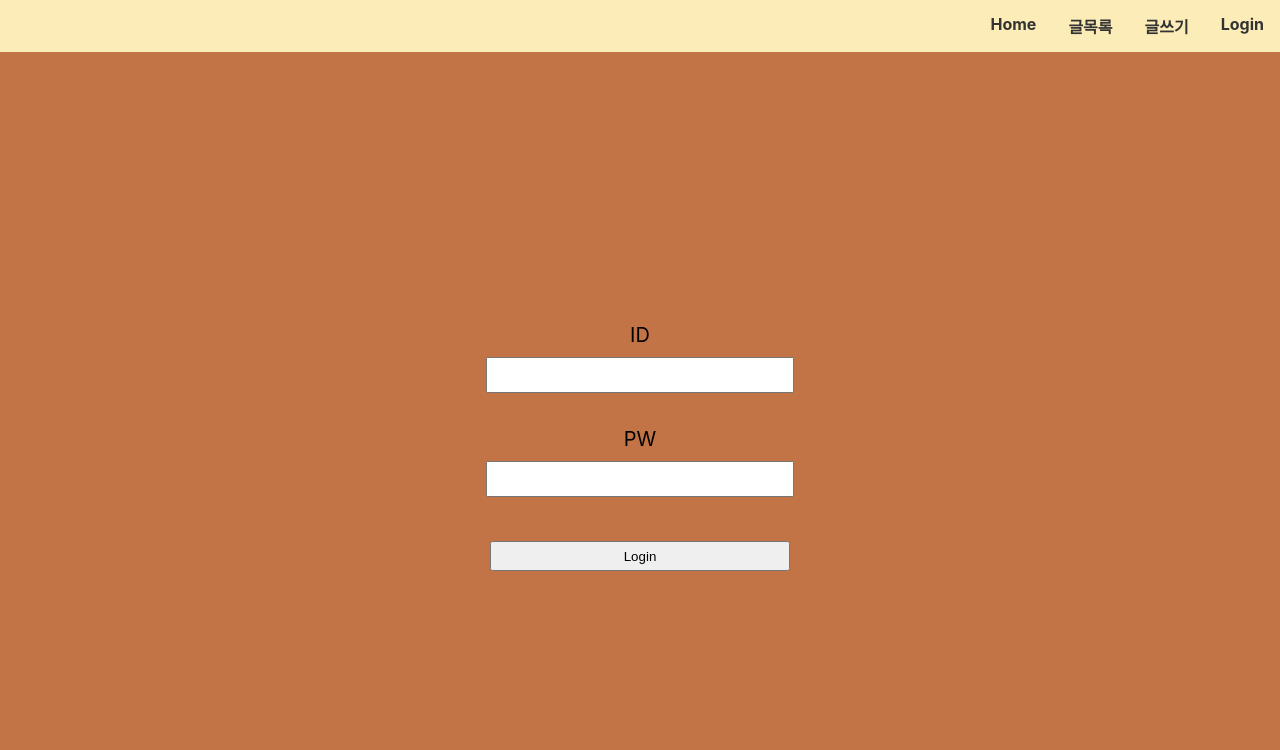
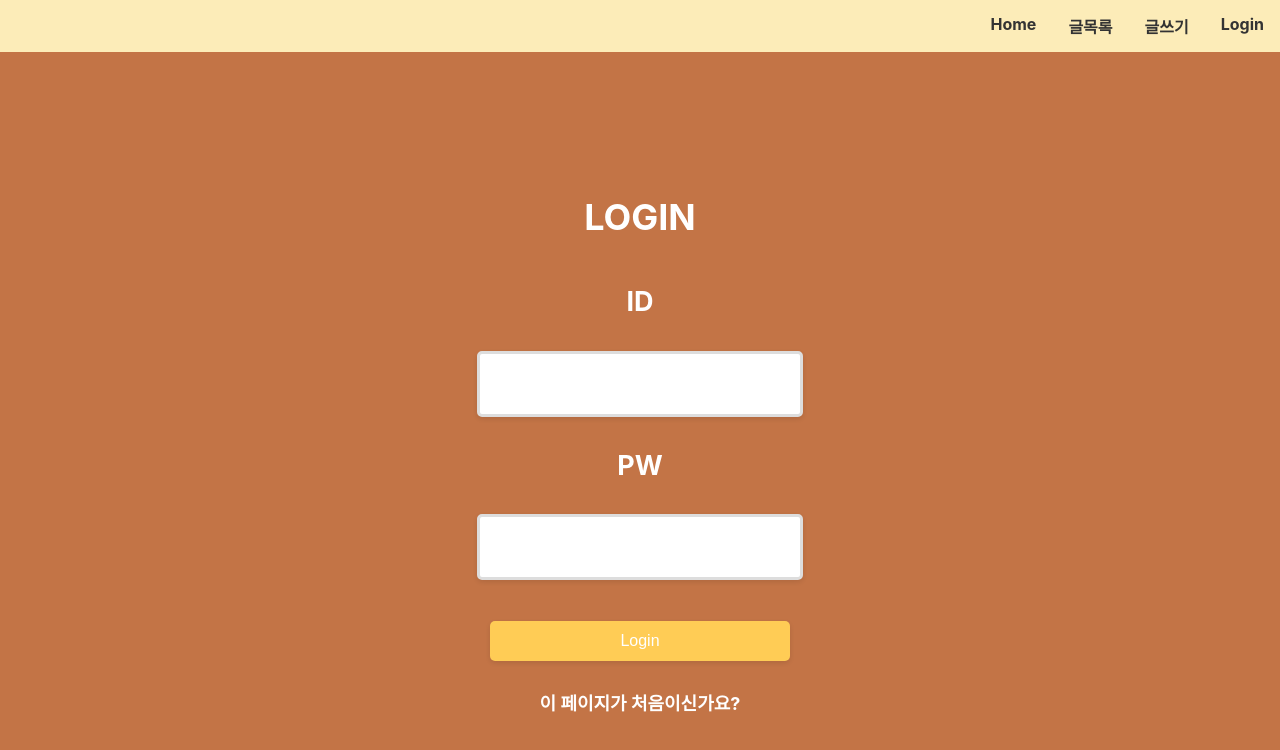
Before and after one commit to LYZAcell/Portfolio_5thweek_a, a React (Create React App) app: page /Login in a window 1280 px wide. Shown: the top 750 px of the page. Built offline with nearby package versions, Linux system fonts and the light colour scheme; no server answers.

Commit message:
Login 과제 완성

```diff
--- a/package.json
+++ b/package.json
@@ -16,7 +16,7 @@
     "web-vitals": "^2.1.4"
   },
   "scripts": {
-    "start": "react-scripts start",
+    "start": "react-scripts start --port 3000",
     "build": "react-scripts build",
     "test": "react-scripts test",
     "eject": "react-scripts eject"
--- a/src/App.js
+++ b/src/App.js
@@ -22,6 +22,7 @@ import PostDetail from './PostDetail';
 import EditPost from './EditPost';
 
 import WriteIDPW from './IDPW.js';
+import Signup from './Signup';
 
 export const AppContext = createContext();
 
@@ -133,6 +134,7 @@ function App() {
           <Route path="/post/:id" element={<PostDetail />} />
           <Route path="/edit/:id" element={<EditPost />} />
           <Route path = "/Login" element = {<WriteIDPW/>} />
+          <Route path = "/signup" element = {<Signup/>}/>
         </Routes>
 
       </div>
--- a/src/IDPW.js
+++ b/src/IDPW.js
@@ -1,32 +1,75 @@
 import styled from "styled-components";
-import React, {useState} from 'react';
+import React, { useState } from 'react';
+import { useNavigate } from 'react-router-dom';
+import { useCookies } from "react-cookie";
+import { apiCall } from "./server";
 import axios from "axios";
-import { apiCall } from "./server";
-import {Cookies, useCookies} from "react-cookie";
+
 
 const Inputwrapper = styled.div`
   height: 100vh;
   width: 100vw;
-font-size : 20px;
+  font-size: 18px;
+  color: white;
   display: flex;
   flex-direction: column;
   justify-content: center;
-align-items: center;`
-
+  align-items: center;`;
 
 const Inputstyledwrapper = styled.input`
   width: 300px;
-height: 30px;
-margin: 10px;`
+  height: 40px;
+  margin: 10px;
+  padding: 10px;
+  border: 3px solid #ddd;
+  border-radius: 5px;
+  font-size: 16px;
+  box-shadow: 0 2px 5px rgba(0, 0, 0, 0.1);
+  transition: all 0.3s ease;
+
+  &:focus {
+    border-color: #A8DE13;
+    box-shadow: 0 0 5px rgba(108, 99, 255, 0.5);
+    outline: none;
+  }`;
 
 const Buttonwrapper = styled.button`
-width:300px;
-height: 30px;
-margin: 10px;`
+  width: 300px;
+  height: 40px;
+  margin: 10px;
+  background-color: #FFCC55;
+  color: white;
+  border: none;
+  border-radius: 5px;
+  font-size: 16px;
+  cursor: pointer;
+  box-shadow: 0 2px 5px rgba(0, 0, 0, 0.1);
+  transition: all 0.3s ease;
 
-const WriteIDPW  = () =>{
+  &:hover {
+    background-color: #15AA1D;
+    box-shadow: 0 4px 10px rgba(0, 0, 0, 0.2);
+  }
+
+  &:active {
+    background-color: #178F1D;
+    box-shadow: 0 2px 5px rgba(0, 0, 0, 0.2) inset;
+  }`;
+
+const SignupLink = styled.p`
+  font-weight: bold;
+  cursor: pointer;
+  transition: color 0.3s ease;
+
+  &:hover {
+    color: skyblue;
+  }`;
+
+const WriteIDPW = () => {
   const [id, setID] = useState("");
   const [pw, setPW] = useState("");
+  const navigate = useNavigate();
+  const [cookies, setCookie] = useCookies();
 
   const handleIDChange = (e) => {
     setID(e.target.value);
@@ -36,34 +79,41 @@ const handlePWChange = (e) => {
     setPW(e.target.value);
   };
 
-const [cookies, setCookie, removeCookie] = useCookies();
-
-
-const handlelogin = async () => {
+  const handleLogin = async () => {
     try {
-      const response = await apiCall.post("/auth/login", {
+      const response = await apiCall.post("/dj/login/", {
         username: id,
         password: pw,
       });
+    // 로그인이 성공한 경우에만 팝업을 띄웁니다.
+    alert("로그인 되었습니다!");
       console.log(response.data);
-      sessionStorage.setItem("token",response.data.token);
-      setCookie("token", response.data.token)
+      sessionStorage.setItem("token", response.data.token);
+      setCookie("token", response.data.token);
     } catch (error) {
-      return error;
+      alert("로그인에 실패하였습니다. 다시 시도해주세요.");
+      console.error(error);
     }
   };
+
+  const handleSignupRedirect = () => {
+    navigate("/signup");
+  };
+
   console.log(sessionStorage.getItem("token"));
 
   return (
     <Inputwrapper>
-            ID<Inputstyledwrapper onChange={handleIDChange}/>
-            <br/>
-            PW<Inputstyledwrapper onChange={handlePWChange}/>
-            <br/>
-            <Buttonwrapper onClick = {handlelogin}>Login</Buttonwrapper>
+      <h1>LOGIN</h1>
+      <h2>ID</h2>
+      <Inputstyledwrapper onChange={handleIDChange} />
+      <h2>PW</h2>
+      <Inputstyledwrapper type="password" onChange={handlePWChange} />
+      <br />
+      <Buttonwrapper onClick={handleLogin}>Login</Buttonwrapper>
+      <SignupLink onClick={handleSignupRedirect}>이 페이지가 처음이신가요?</SignupLink>
     </Inputwrapper>
-
-    )
-}
+  );
+};
 
 export default WriteIDPW;
--- /dev/null
+++ b/src/Signup.js
@@ -0,0 +1,133 @@
+import React, { useState } from 'react';
+import styled from 'styled-components';
+import axios from 'axios';
+
+const SignupWrapper = styled.div`
+  height: 100vh;
+  width: 100vw;
+  display: flex;
+  flex-direction: column;
+  justify-content: center;
+  align-items: center;
+  color: white;
+`;
+
+const Inputstyledwrapper = styled.input`
+  width: 300px;
+  height: 40px;
+  margin: 10px;
+  padding: 10px;
+  border: 2px solid #ddd;
+  border-radius: 5px;
+  font-size: 16px;
+  box-shadow: 0 2px 5px rgba(0, 0, 0, 0.1);
+  transition: all 0.3s ease;
+
+  &:focus {
+    border-color: #a8de13;
+    box-shadow: 0 0 5px rgba(108, 99, 255, 0.5);
+    outline: none;
+  }
+`;
+
+const Buttonwrapper = styled.button`
+  width: 200px;
+  height: 80px;
+  margin: 10px;
+  background-color: #ffcc55;
+  color: white;
+  border: none;
+  border-radius: 5px;
+  font-size: 16px;
+  cursor: pointer;
+  box-shadow: 0 2px 5px rgba(0, 0, 0, 0.1);
+  transition: all 0.3s ease;
+
+  &:hover {
+    background-color: #15aa1d;
+    box-shadow: 0 4px 10px rgba(0, 0, 0, 0.2);
+  }
+
+  &:active {
+    background-color: #178f1d;
+    box-shadow: 0 2px 5px rgba(0, 0, 0, 0.2) inset;
+  }
+`;
+
+const InputGroupWrapper = styled.div`
+  display: flex;
+  flex-direction: column;
+  align-items: flex-start;
+  width: 300px;
+`;
+
+const InputGroup = styled.div`
+  display: flex;
+  justify-content: space-between;
+  width: 100%;
+`;
+
+const Signup = () => {
+  const [username, setUsername] = useState("");
+  const [password, setPassword] = useState("");
+  const [passwordConfirmation, setPasswordConfirmation] = useState("");
+  const [nickname, setNickname] = useState("");
+  const [university, setUniversity] = useState("");
+  const [location, setLocation] = useState("");
+
+  const handleUsernameChange = (e) => setUsername(e.target.value);
+  const handlePasswordChange = (e) => setPassword(e.target.value);
+  const handlePasswordConfirmationChange = (e) => setPasswordConfirmation(e.target.value);
+  const handleNicknameChange = (e) => setNickname(e.target.value);
+  const handleUniversityChange = (e) => setUniversity(e.target.value);
+  const handleLocationChange = (e) => setLocation(e.target.value);
+
+  const handleSignup = async () => {
+    try {
+        const response = await axios.post('https://hufs-mutsa-12th.store/dj/registration/', {
+            username,
+            password1: password,
+            password2: passwordConfirmation,
+            nickname,
+            university,
+            location
+      });
+      alert("회원가입이 성공적으로 완료되었습니다.");
+      console.log(response.data); // 응답 확인
+    } catch (error) {
+        alert("회원가입에 실패하였습니다. 다시 시도해주세요.");
+      console.error(error);
+    }
+  };
+
+  return (
+    <SignupWrapper>
+      <h1>Sign Up</h1>
+      <InputGroupWrapper>
+        <h2>Username</h2>
+        <Inputstyledwrapper placeholder="이름을 입력해주세요" onChange={handleUsernameChange} />
+      </InputGroupWrapper>
+      <InputGroupWrapper>
+        <h2>Password</h2>
+        <InputGroup>
+          <Inputstyledwrapper type="password" onChange={handlePasswordChange} />
+          <Inputstyledwrapper type="password" onChange={handlePasswordConfirmationChange} placeholder="Password Confirmation" />
+        </InputGroup>
+      </InputGroupWrapper>
+      <InputGroupWrapper>
+        <h2>Nickname</h2>
+        <Inputstyledwrapper placeholder="별명을 붙여주세요" onChange={handleNicknameChange} />
+      </InputGroupWrapper>
+      <InputGroupWrapper>
+        <h2>University & Location</h2>
+        <InputGroup>
+          <Inputstyledwrapper placeholder="000대학교" onChange={handleUniversityChange} />
+          <Inputstyledwrapper placeholder="서울/천안/강릉 등" onChange={handleLocationChange} />
+        </InputGroup>
+      </InputGroupWrapper>
+      <Buttonwrapper onClick={handleSignup}>Sign Up</Buttonwrapper>
+    </SignupWrapper>
+  );
+};
+
+export default Signup;
```
Lines whose indentation alone changed are shown as unchanged.
